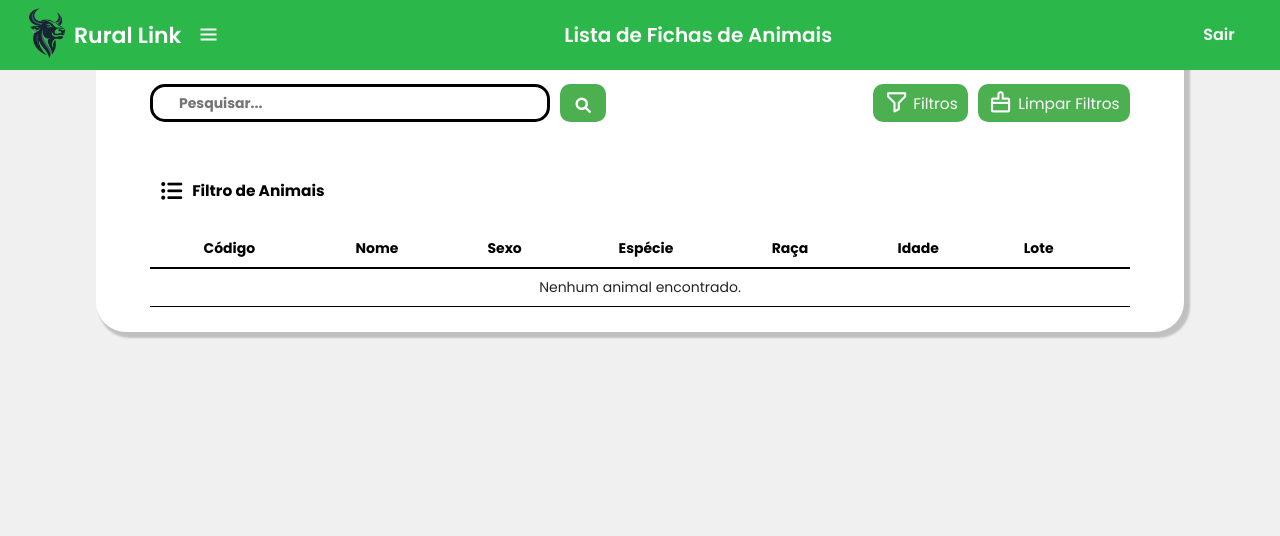
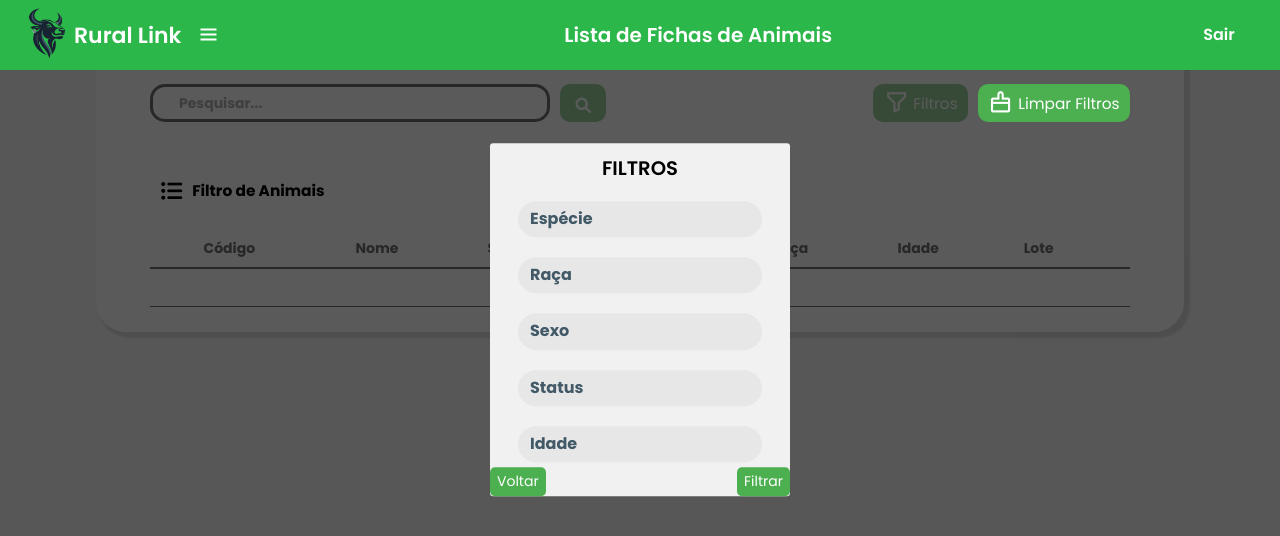
Before and after one commit to pedroaugusto99/ms_20242_g6, a React (Create React App) app in the folder frontend/rural-link/: page /fichamento in a window 1280 px wide. Both pictures are taken after a click on the button "Filtros". Shown: the top 536 px of the page. Built offline with nearby package versions, Linux system fonts and the light colour scheme.

Commit message:
Adição arquivos de componente do PopUp de Filtro

```diff
--- a/frontend/rural-link/src/pages/Fichamento.js
+++ b/frontend/rural-link/src/pages/Fichamento.js
@@ -1,7 +1,9 @@
 import React, { useEffect } from 'react';
 import styles from './css/Fichamento.module.css';
 import Sidebar from './components/Sidebar';
+import PopUpFiltro from './components/PopUpFiltro';
 import AuthService from '../autenticacao/AuthService';
+
 
 function Fichamento() {
 
@@ -14,6 +16,7 @@ function Fichamento() {
     return (
         <div className={styles.body}>
             <Sidebar title='Lista de Fichas de Animais'/>
+
             <div className={styles.containerTable}>
                 <div className={styles.header}>
                     <div className={styles.searchContainer}>
@@ -21,8 +24,9 @@ function Fichamento() {
                         <button className={styles.searchButton}><i class="fa-solid fa-magnifying-glass"></i></button>
                     </div>
                     <div className={styles.filterContainer}>
-                        <button className={styles.filterButton}><i class='bx bx-filter-alt' ></i>Filtros</button>
+                        <PopUpFiltro />
                         <button className={styles.filterButton}><i class='bx bx-brush-alt'></i>Limpar Filtros</button>
+
                     </div>
                 </div>
                     <div className={styles.titleContainer}>
--- /dev/null
+++ b/frontend/rural-link/src/pages/components/PopUpFiltro.js
@@ -0,0 +1,54 @@
+import React, { useState } from 'react';
+import styles from '../css/PopUpFiltro.module.css';
+
+export default function Modal() {
+  const [modal, setModal] = useState(false);
+
+  const toggleModal = () => {
+    setModal(!modal);
+  };
+
+  if(modal) {
+    document.body.classList.add(styles.activeModal)
+  } else {
+    document.body.classList.remove(styles.activeModal)
+  }
+
+  // Componente NavItem
+const NavItem = ({ label }) => (
+    <li className="list">
+      <a href="#" className="nav-link">
+        <span className="link">{label}</span>
+      </a>
+    </li>
+  );
+
+  return (
+    <>
+
+      <button onClick={toggleModal} className={styles.filterButton}><i class='bx bx-filter-alt' ></i>Filtros</button>
+
+      {modal && (
+        <div className={styles.modal}>
+          <div onClick={toggleModal} className={styles.overlay}></div>
+          <div className={styles.modalContent}>
+            <h2>FILTROS</h2>
+            <ul className="lists">
+            <NavItem label="Espécie" />
+            <NavItem label="Raça" />
+            <NavItem label="Sexo" />
+            <NavItem label="Status" />
+            <NavItem label="Idade" />
+            </ul>
+
+            <button className={styles.filterButtonInside} onClick={toggleModal}>Filtrar</button>
+
+            <button className={styles.closeModal} onClick={toggleModal}>
+              Voltar
+            </button>
+          </div>
+        </div>
+      )}
+    </>
+  );
+}
--- /dev/null
+++ b/frontend/rural-link/src/pages/css/PopUpFiltro.module.css
@@ -0,0 +1,99 @@
+body.activeModal {
+    overflow-y: hidden;
+}
+
+.filterContainer {
+    display: flex;
+    align-items: center;
+}
+
+.filterButton {
+    display: flex;
+    align-items: center;
+    background-color: #4CAF50;
+    color: white;
+    border: none;
+    cursor: pointer;
+    border-radius: 10px;
+    height: 3vw;
+    margin-left: 10px;
+    font-size: 1.2vw;
+    padding: 0 10px;
+    font-size: 1.2vw;
+}
+
+.filterButton i {
+    font-size: 2vw;
+    margin-right: 5px;
+}
+
+.modal, .overlay {
+    width: 100vw;
+    height: 100vh;
+    top: 0;
+    left: 0;
+    right: 0;
+    bottom: 0;
+    position: fixed;
+}
+
+.overlay {
+    background: rgba(49,49,49,0.8);
+}
+
+.modalContent {
+    position: absolute;
+    top: 40%;
+    left: 50%;
+    transform: translate(-50%, -50%);
+    line-height: 1.4;
+    background: #f1f1f1;
+    padding: 14px 28px;
+    border-radius: 3px;
+    max-width: 600px;
+    min-width: 300px;
+}
+
+.closeModal {
+    position: absolute;
+    bottom: 0vh;
+    left: 0vw;
+    padding: 5px 7px;
+}
+
+.filterButtonInside {
+    position: absolute;
+    bottom: 0vh;
+    right: 0vw;
+    padding: 5px 7px;
+}
+
+h2 {
+    color: #000000;
+    margin-top: 0vh;
+}
+
+.lists {
+    padding-left: 0;
+  }
+
+.list {
+    list-style: none;
+  }
+
+  .nav-link {
+    display: flex;
+    align-items: center;
+    margin: 20px 0;
+    padding: 7px 12px;
+    background-color: #d9d9d973;
+    border-radius: 100px;
+    text-decoration: none;
+    transition: all 0.4s ease;
+  }
+
+  .link {
+    color: #425A67;
+    font-weight: 700;
+    font-size: 16px;
+  }
```
